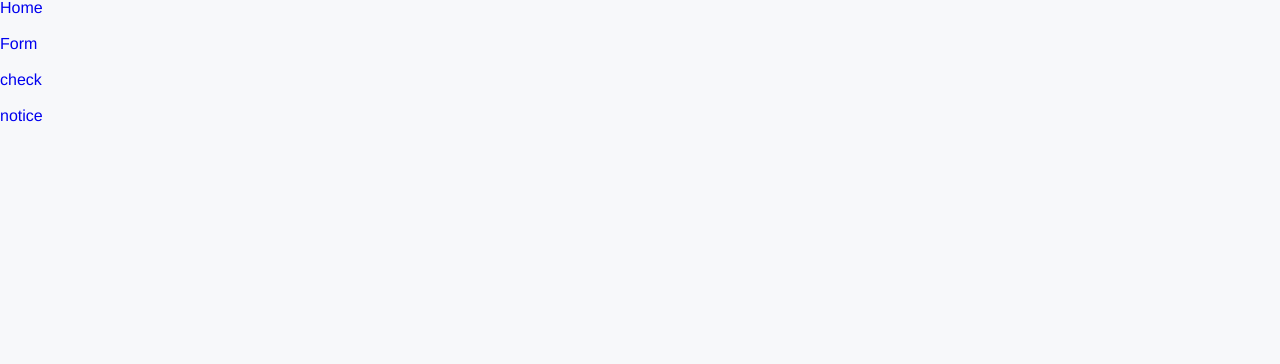
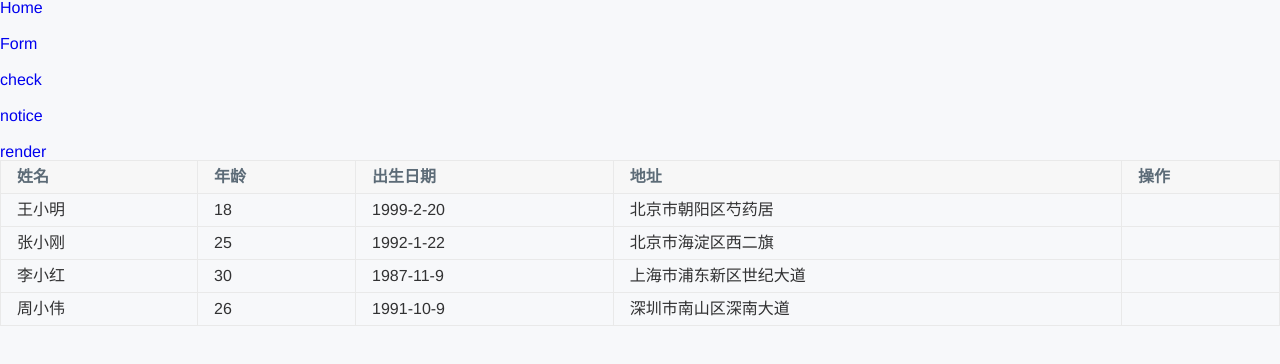
Before and after one commit to Depeng0929/kv-essays, a Vue app: page /render in a window 1280 px wide. Shown: the top 364 px of the page. Built offline with nearby package versions, Linux system fonts and the light colour scheme.

Commit message:
add table render

```diff
--- a/src/App.vue
+++ b/src/App.vue
@@ -6,6 +6,7 @@
         <li class="app-li"><router-link to="/form">Form</router-link></li>
         <li class="app-li"><router-link to="/check">check</router-link></li>
         <li class="app-li"><router-link to="/notice">notice</router-link></li>
+        <li class="app-li"><router-link to="/render">render</router-link></li>
       </ul>
     </nav>
     <main>
--- /dev/null
+++ b/src/components/table/render.js
@@ -0,0 +1,17 @@
+export default {
+  functional: true,
+  props: {
+    row: Object,
+    column: Object,
+    index: Number,
+    render: Function
+  },
+  render (h, ctx) {
+    const params = {
+      row: ctx.props.row,
+      column: ctx.props.column,
+      index: ctx.props.index
+    }
+    return ctx.props.render(h, params)
+  }
+}
--- /dev/null
+++ b/src/components/table/table.vue
@@ -0,0 +1,71 @@
+<template>
+  <table>
+    <thead>
+      <tr>
+        <th v-for="(item, index) in columns" :key="index">{{item.title}}</th>
+      </tr>
+    </thead>
+
+    <tbody>
+      <tr v-for="(rowItem, rowIndex) in data" :key="rowIndex">
+        <td v-for="(colItem, colIndex) in columns" :key="colIndex">
+          <template v-if="'render' in colItem">
+            <render :row="rowItem" :column="colItem" :index="rowIndex" :render="colItem.render"></render>
+          </template>
+          <template v-else>
+            {{rowItem[colItem.key]}}
+          </template>
+        </td>
+      </tr>
+    </tbody>
+  </table>
+</template>
+
+<script>
+import Render from './render'
+export default {
+  name: 'ITable',
+  components: {
+    Render
+  },
+  props: {
+    columns: {
+      type: Array,
+      default () {
+        return []
+      }
+    },
+    data: {
+      type: Array,
+      default () {
+        return []
+      }
+    }
+  },
+  data () {
+    return {
+    }
+  }
+}
+
+</script>
+<style lang='scss'>
+  table{
+    width: 100%;
+    border-collapse: collapse;
+    border-spacing: 0;
+    empty-cells: show;
+    border: 1px solid #e9e9e9;
+  }
+  table th{
+    background: #f7f7f7;
+    color: #5c6b77;
+    font-weight: 600;
+    white-space: nowrap;
+  }
+  table td, table th{
+    padding: 8px 16px;
+    border: 1px solid #e9e9e9;
+    text-align: left;
+  }
+</style>
--- a/src/router/index.js
+++ b/src/router/index.js
@@ -5,6 +5,7 @@ import Home from '../views/Home.vue'
 import Form from '../views/Form.vue'
 import Check from '../views/check.vue'
 import Notice from '../views/notice.vue'
+import Render from '../views/render.vue'
 
 Vue.use(VueRouter)
 
@@ -28,6 +29,11 @@ const routes = [
     path: '/notice',
     name: 'Notice',
     component: Notice
+  },
+  {
+    path: '/render',
+    name: 'Render',
+    component: Render
   }
 ]
 
--- a/src/utils/index.js
+++ b/src/utils/index.js
@@ -57,3 +57,47 @@ export function findBrotherComponents (context, componentName, exceptMe = true)
 
   return resultWithMe
 }
+
+// assist.js，部分代码省略
+function typeOf (obj) {
+  const toString = Object.prototype.toString
+  const map = {
+    '[object Boolean]': 'boolean',
+    '[object Number]': 'number',
+    '[object String]': 'string',
+    '[object Function]': 'function',
+    '[object Array]': 'array',
+    '[object Date]': 'date',
+    '[object RegExp]': 'regExp',
+    '[object Undefined]': 'undefined',
+    '[object Null]': 'null',
+    '[object Object]': 'object'
+  }
+  return map[toString.call(obj)]
+}
+// deepCopy
+function deepCopy (data) {
+  const t = typeOf(data)
+  let o
+
+  if (t === 'array') {
+    o = []
+  } else if (t === 'object') {
+    o = {}
+  } else {
+    return data
+  }
+
+  if (t === 'array') {
+    for (let i = 0; i < data.length; i++) {
+      o.push(deepCopy(data[i]))
+    }
+  } else if (t === 'object') {
+    for (const i in data) {
+      o[i] = deepCopy(data[i])
+    }
+  }
+  return o
+}
+
+export { deepCopy }
--- a/src/views/render.vue
+++ b/src/views/render.vue
@@ -1,11 +1,81 @@
 <template>
-  $END$
+  <div>
+    <i-table :columns="columns" :data="data"></i-table>
+  </div>
 </template>
 
 <script>
-  export default {
-    name: 'render'
+import ITable from '../components/table/table.vue'
+export default {
+  name: 'render',
+  components: {
+    ITable
+  },
+  data () {
+    function render (h, { row, column, index }) {
+      const date = new Date(parseInt(row.birthday))
+      const year = date.getFullYear()
+      const month = date.getMonth() + 1
+      const day = date.getDate()
+      const birthday = `${year}-${month}-${day}`
+
+      return h('span', birthday)
+    }
+    return {
+      columns: [
+        {
+          title: '姓名',
+          key: 'name'
+        },
+        {
+          title: '年龄',
+          key: 'age'
+        },
+        {
+          title: '出生日期',
+          key: 'birthday',
+          render
+        },
+        {
+          title: '地址',
+          key: 'address'
+        },
+        {
+          title: '操作'
+        }
+      ],
+      data: [
+        {
+          name: '王小明',
+          age: 18,
+          birthday: '919526400000',
+          address: '北京市朝阳区芍药居'
+        },
+        {
+          name: '张小刚',
+          age: 25,
+          birthday: '696096000000',
+          address: '北京市海淀区西二旗'
+        },
+        {
+          name: '李小红',
+          age: 30,
+          birthday: '563472000000',
+          address: '上海市浦东新区世纪大道'
+        },
+        {
+          name: '周小伟',
+          age: 26,
+          birthday: '687024000000',
+          address: '深圳市南山区深南大道'
+        }
+      ]
+    }
+  },
+  created () {
+
   }
+}
 </script>
 
 <style scoped>
```
Also changed, not shown: src/components/tree/node.vue (added, +67 -0 lines), src/components/tree/tree.vue (added, +52 -0 lines).
